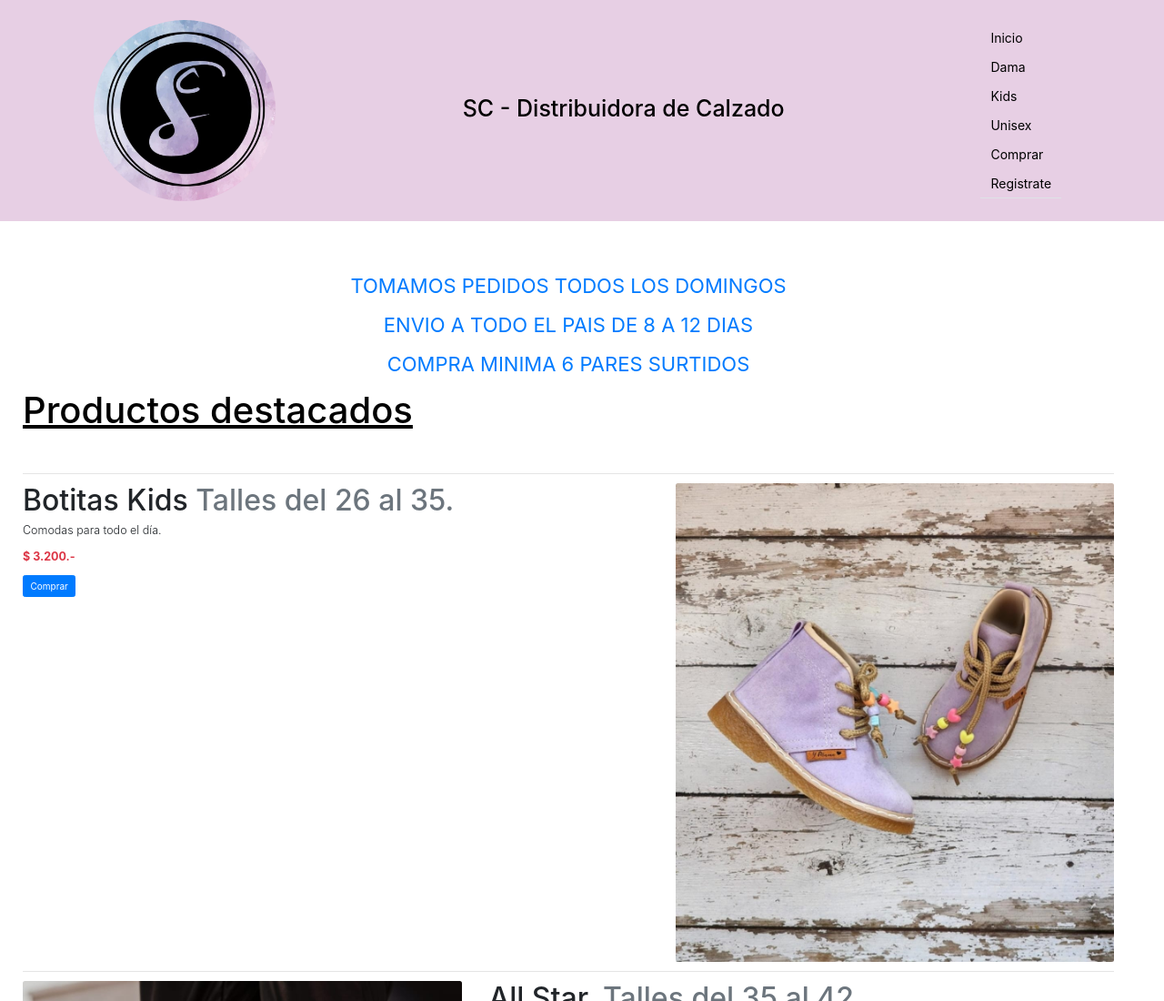
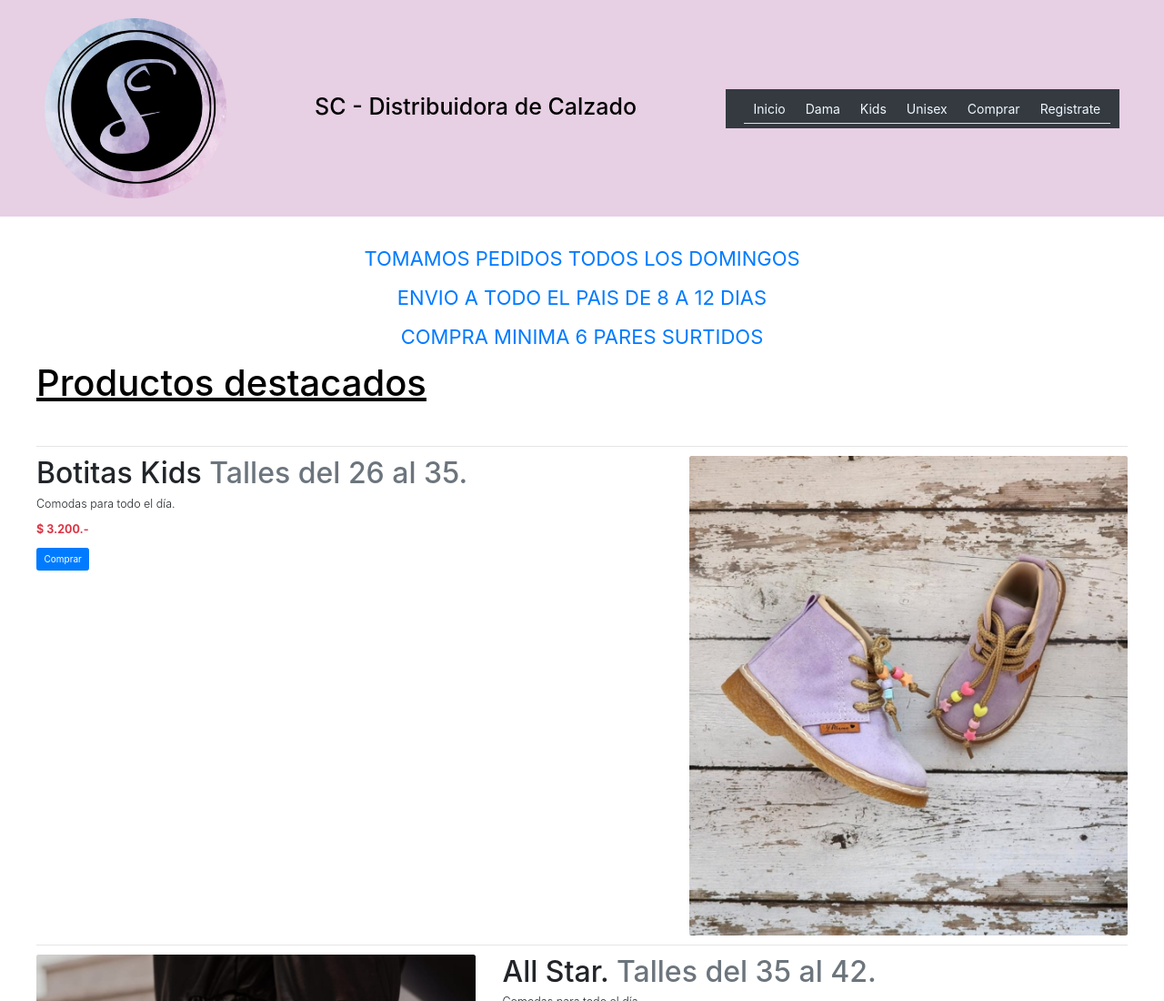
Before and after one commit to ElcuervoA79/sass, a website: page index.html in a window 1280 px wide. Shown: the top 1100 px of the page at 91% size. Drawn offline with nearby package versions, Linux system fonts and the light colour scheme.

Commit message:
modifiuqe el navbar

```diff
--- a/index.html
+++ b/index.html
@@ -21,7 +21,7 @@
             <h1>SC - Distribuidora de Calzado</h1>
          </div>
 
-         <nav class="navbar navbar-expand-lg navbar-light">
+        <!-- <nav class="navbar navbar-expand-lg navbar-light">
           <button class="navbar-toggler" type="button" data-toggle="collapse" data-target="#navbarNav" aria-controls="navbarNav" aria-expanded="false" aria-label="Toggle navigation">
             <span class="navbar-toggler-icon"></span>
           </button>
@@ -47,6 +47,37 @@
                 </li>
               </ul>
             </div>
+          </nav>-->
+
+         <!--navbar navbar-dark bg-dark-->
+
+          <nav class="navbar navbar-expand-lg navbar-dark bg-dark">
+            <a class="navbar-brand" href="#"></a>
+            <button class="navbar-toggler" type="button" data-toggle="collapse" data-target="#navbarNav" aria-controls="navbarNav" aria-expanded="false" aria-label="Toggle navigation">
+              <span class="navbar-toggler-icon"></span>
+            </button>
+            <div class="collapse navbar-collapse" id="navbarNav">
+              <ul class="nav nav-tabs">
+                 <li class="nav-item">
+                   <a class="nav-link colorTextoNavBar" href="./index.html">Inicio</a>
+                 </li>
+                 <li class="nav-item">
+                   <a class="nav-link colorTextoNavBar" href="./paginas/dama.html">Dama</a>
+                 </li>
+                 <li class="nav-item">
+                   <a class="nav-link colorTextoNavBar" href="./paginas/kids.html">Kids</a>
+                 </li>
+                 <li class="nav-item">
+                     <a class="nav-link colorTextoNavBar" href="./paginas/unisex.html">Unisex</a>
+                 </li>
+                 <li class="nav-item">
+                     <a class="nav-link colorTextoNavBar" href="./paginas/comocomprar.html">Comprar</a>
+                 </li>
+                 <li class="nav-item">
+                     <a class="nav-link colorTextoNavBar" href="./paginas/registrate.html">Registrate</a>
+                 </li>
+               </ul>
+             </div>
           </nav>
     </header>
     <main>
--- a/sass/partials/_header.scss
+++ b/sass/partials/_header.scss
@@ -24,3 +24,6 @@ header {
     font-size: $muygrande;
     text-decoration:underline;
   }
+  .colorTextoNavBar{
+    color:aliceblue
+  }
--- a/sass/views/_home.scss
+++ b/sass/views/_home.scss
@@ -1,5 +1,4 @@
 main{
-    margin: 25px;
     p{
         font-size: $mediano;
     }
```
Also changed, not shown: css/estilos.css.
